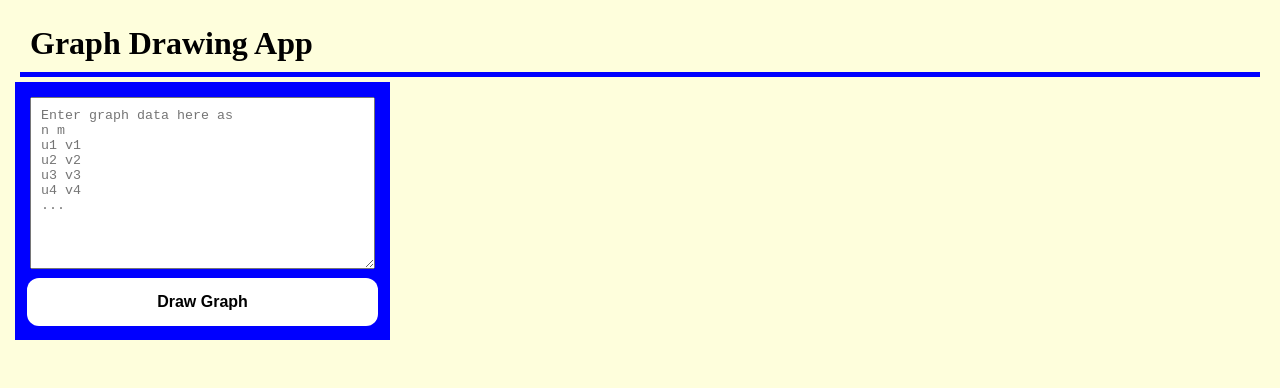
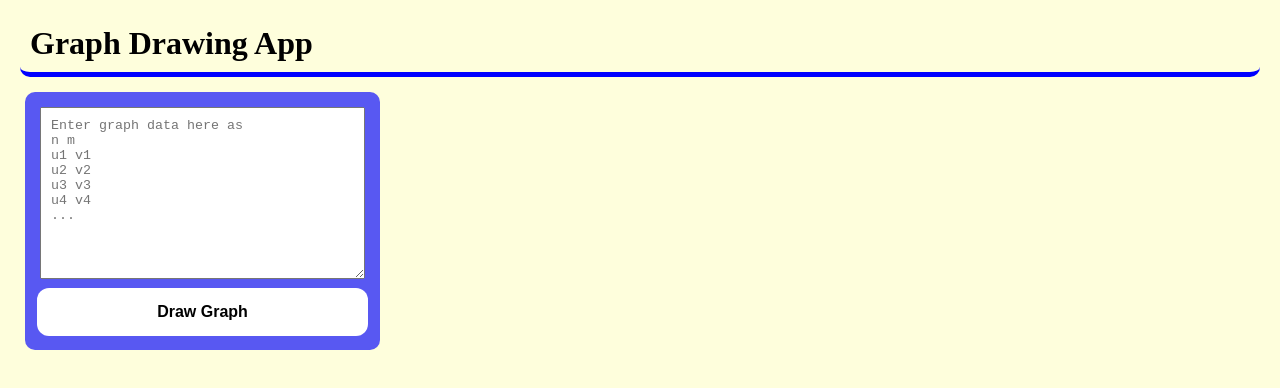
Before and after one commit to anuragdw710/geometryDashbord, a React (Vite) app: page / in a window 1280 px wide. Shown: the top 388 px of the page. Built offline with nearby package versions, Linux system fonts and the light colour scheme.

Commit message:
added some css

```diff
--- a/src/App.css
+++ b/src/App.css
@@ -13,12 +13,15 @@ body {
   margin: 5px;
   font-weight: bold;
   border-bottom: 5px solid blue;
+  border-radius: 10px;
 }
 .form-box {
-  background-color: blue;
+  background-color: rgb(88, 88, 242);
   display: flex;
   flex-direction: column;
   padding: 10px;
+  border-radius: 10px;
+  margin: 10px;
 }
 
 .button {
@@ -55,3 +58,9 @@ textarea {
   padding: 10px;
   margin: 5px;
 }
+
+.figure-box {
+  border: 1px solid black;
+  border-radius: 10px;
+  margin: 10px;
+}
--- a/src/components/GraphComponent.jsx
+++ b/src/components/GraphComponent.jsx
@@ -57,7 +57,7 @@ const GraphComponent = ({ graphData }) => {
     };
   }, [graphData]);
 
-  return <div ref={containerRef} style={{ border: "1px solid black" }} />;
+  return <div ref={containerRef} className="figure-box" />;
 };
 
 export default GraphComponent;
```
